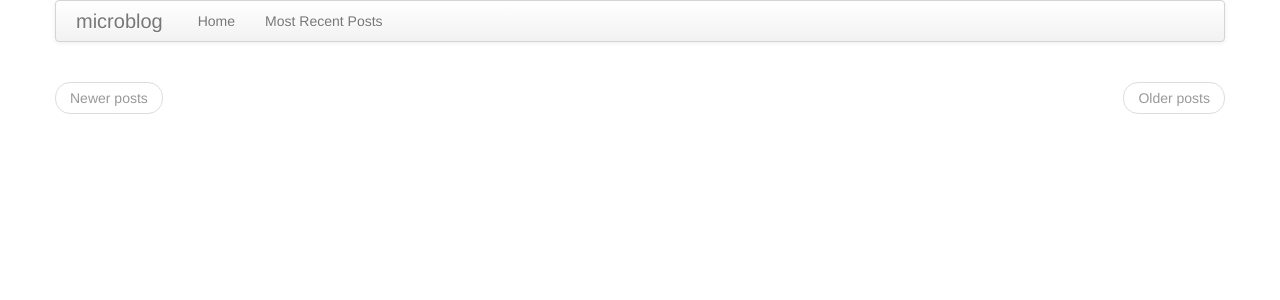
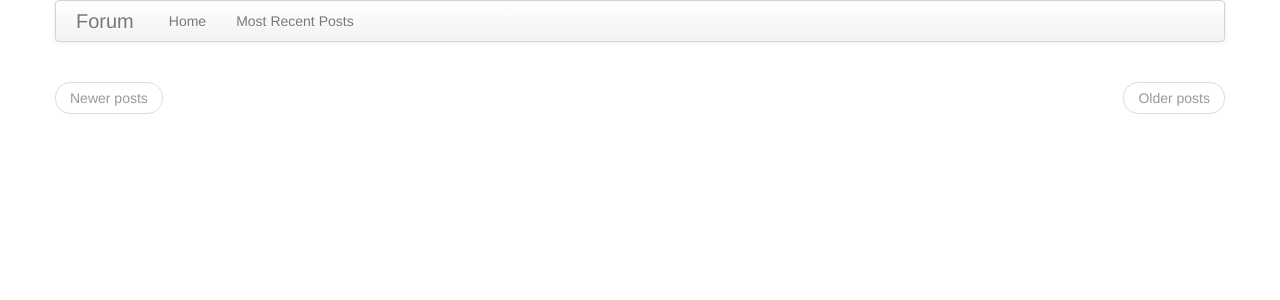
Before and after one commit to miguelgrinberg/microblog, a Python web app: template app/templates/allposts.html in a window 1280 px wide. Shown: the top 300 px of the page. Run offline with Jinja, Linux system fonts and the light colour scheme; the template is opened without the code that fills it, so the values that code supplies are empty.

Commit message:
"microblog" renamed to "Forum"

```diff
--- a/app/templates/base.html
+++ b/app/templates/base.html
@@ -4,7 +4,7 @@
     {% if title %}
     <title>{{ title }} - Forum </title>
     {% else %}
-    <title>microblog</title>
+    <title>Forum</title>
     {% endif %}
     <link href="{{ url_for('.static', filename='css/bootstrap.min.css') }}" rel="stylesheet" media="screen">
     <link href="{{ url_for('.static', filename='css/bootstrap-responsive.min.css') }}" rel="stylesheet">
@@ -44,7 +44,7 @@
             <span class="icon-bar"></span>
             <span class="icon-bar"></span>
           </a>
-          <a class="brand" href="{{ url_for('index') }}">microblog</a>
+          <a class="brand" href="{{ url_for('index') }}"> Forum </a>
             <ul class="nav">
               <li><a href="{{ url_for('index') }}">{{ _('Home') }}</a></li>
               <li><a href="{{ url_for('allposts') }}">{{ _('Most Recent Posts') }}</a></li>
--- a/app/templates/follower_email.html
+++ b/app/templates/follower_email.html
@@ -10,4 +10,4 @@
     </tr>
 </table>
 <p>{{ _('Regards,') }}</p>
-<p>{{ _('The <code>microblog</code> admin') }}</p>
+<p>{{ _('The <code>forum</code> admin') }}</p>
--- a/app/templates/follower_email.txt
+++ b/app/templates/follower_email.txt
@@ -6,4 +6,4 @@
 
 {{ _('Regards,') }}
 
-{{ _('The microblog admin') }}
+{{ _('The forum admin') }}
```
